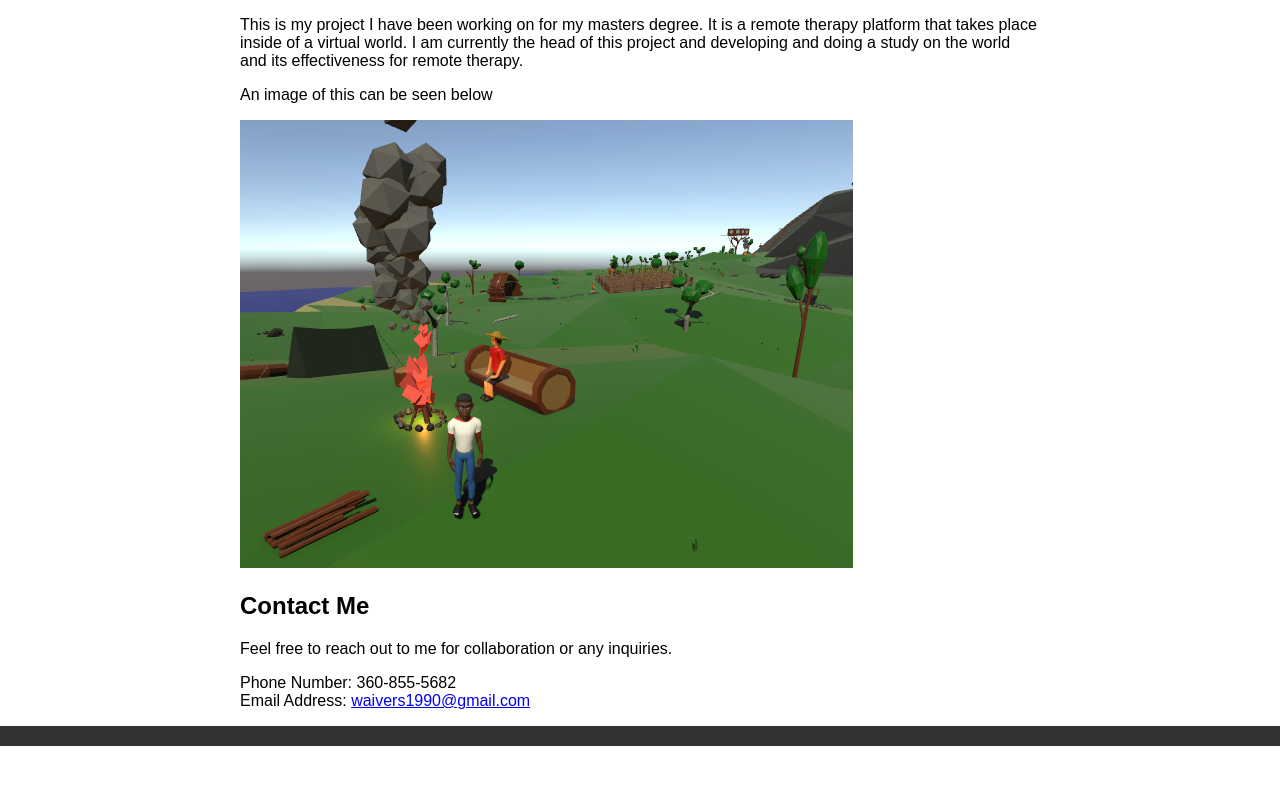
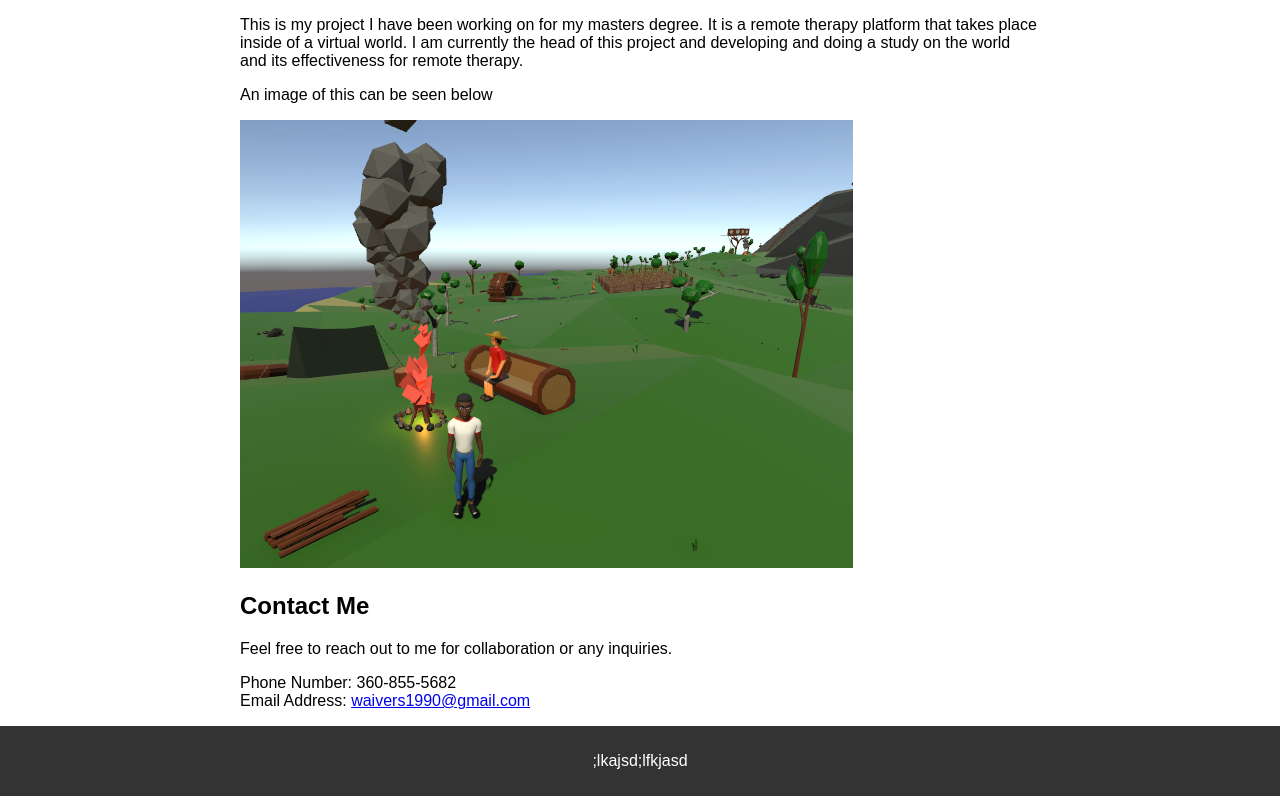
Before and after one commit to Schlauf/ShaneReynolds.github.io, a plain HTML site: page docs/index.html in a window 1280 px wide. Shown: the part 1082-1878 px from the top of the page. Before the commit the page ends 1828 px from the top, so only its background shows below. Drawn offline with Linux system fonts and the light colour scheme.

Commit message:
Update index.html

```diff
--- a/docs/index.html
+++ b/docs/index.html
@@ -64,7 +64,9 @@
 </body>
 
 <footer>
-
+<p>
+;lkajsd;lfkjasd
+</p>
 </footer>
 
 </html>
```
